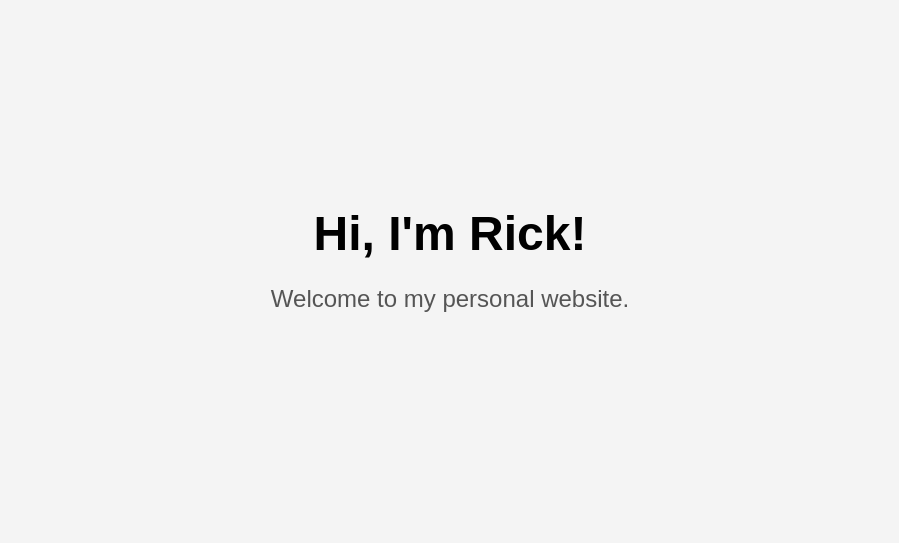
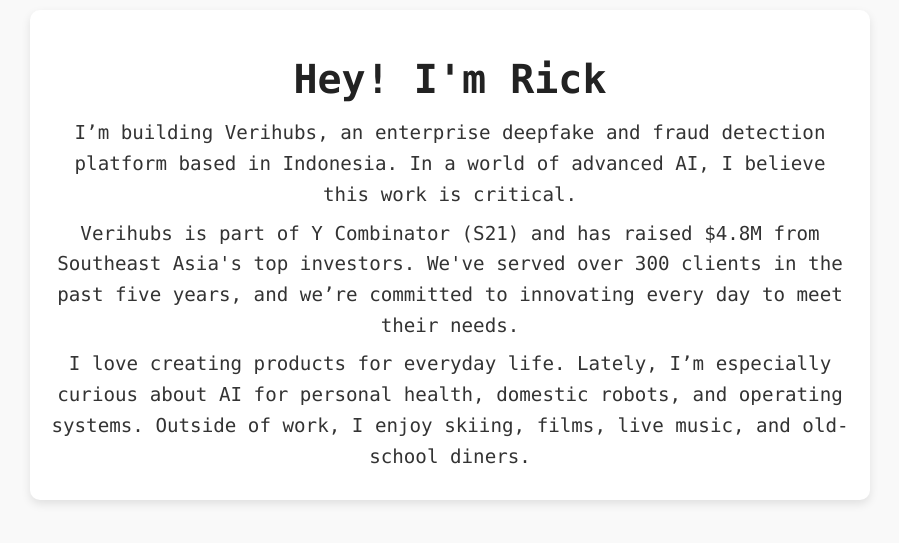
Before and after one commit to movingcloud13/rick-final, a plain HTML site: page index.html in a window 1280 px wide. Shown: the part 145-688 px from the top of the page, without its empty margins (190-1089 px from the left). Drawn offline with Linux system fonts and the light colour scheme.

Commit message:
Update index.html

```diff
--- a/index.html
+++ b/index.html
@@ -6,29 +6,42 @@
     <title>Rick's Website</title>
     <style>
         body {
-            font-family: Arial, sans-serif;
+            font-family: Menlo, Monaco, Consolas, "Courier New", monospace;
+            background-color: #f9f9f9;
+            color: #333;
+            margin: 0;
+            padding: 0;
             display: flex;
             justify-content: center;
             align-items: center;
             height: 100vh;
-            margin: 0;
             text-align: center;
-            background-color: #f4f4f4;
+        }
+        .container {
+            max-width: 800px;
+            padding: 20px;
+            background: white;
+            border-radius: 10px;
+            box-shadow: 0 4px 10px rgba(0, 0, 0, 0.1);
         }
         h1 {
-            font-size: 3rem;
-            margin-bottom: 0.5rem;
+            font-size: 2.5rem;
+            color: #222;
+            margin-bottom: 1rem;
         }
         p {
-            font-size: 1.5rem;
-            color: #555;
+            font-size: 1.2rem;
+            line-height: 1.6;
+            margin: 0.5rem 0;
         }
     </style>
 </head>
 <body>
-    <div>
-        <h1>Hi, I'm Rick!</h1>
-        <p>Welcome to my personal website.</p>
+    <div class="container">
+        <h1>Hey! I'm Rick</h1>
+        <p>I’m building Verihubs, an enterprise deepfake and fraud detection platform based in Indonesia. In a world of advanced AI, I believe this work is critical.</p>
+        <p>Verihubs is part of Y Combinator (S21) and has raised $4.8M from Southeast Asia's top investors. We've served over 300 clients in the past five years, and we’re committed to innovating every day to meet their needs.</p>
+        <p>I love creating products for everyday life. Lately, I’m especially curious about AI for personal health, domestic robots, and operating systems. Outside of work, I enjoy skiing, films, live music, and old-school diners.</p>
     </div>
 </body>
 </html>
```
